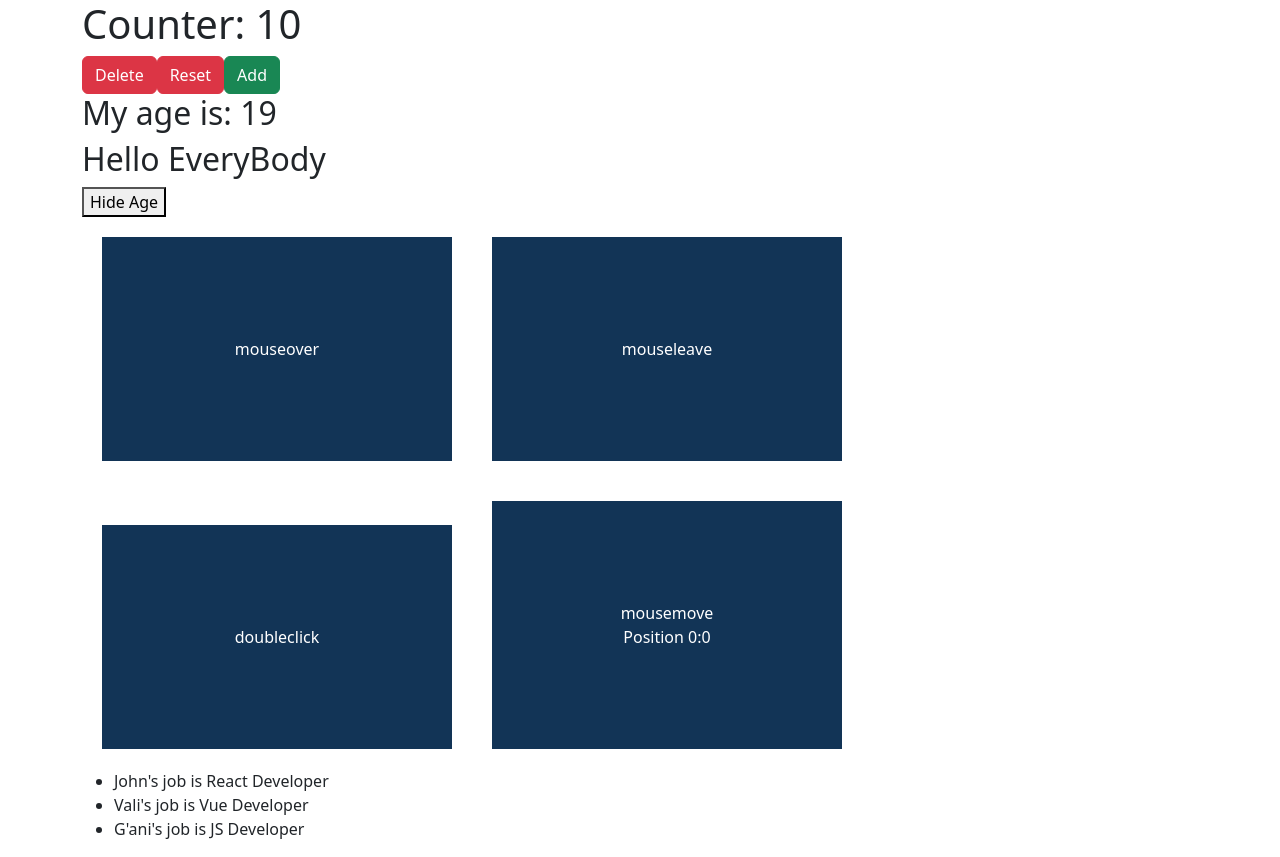
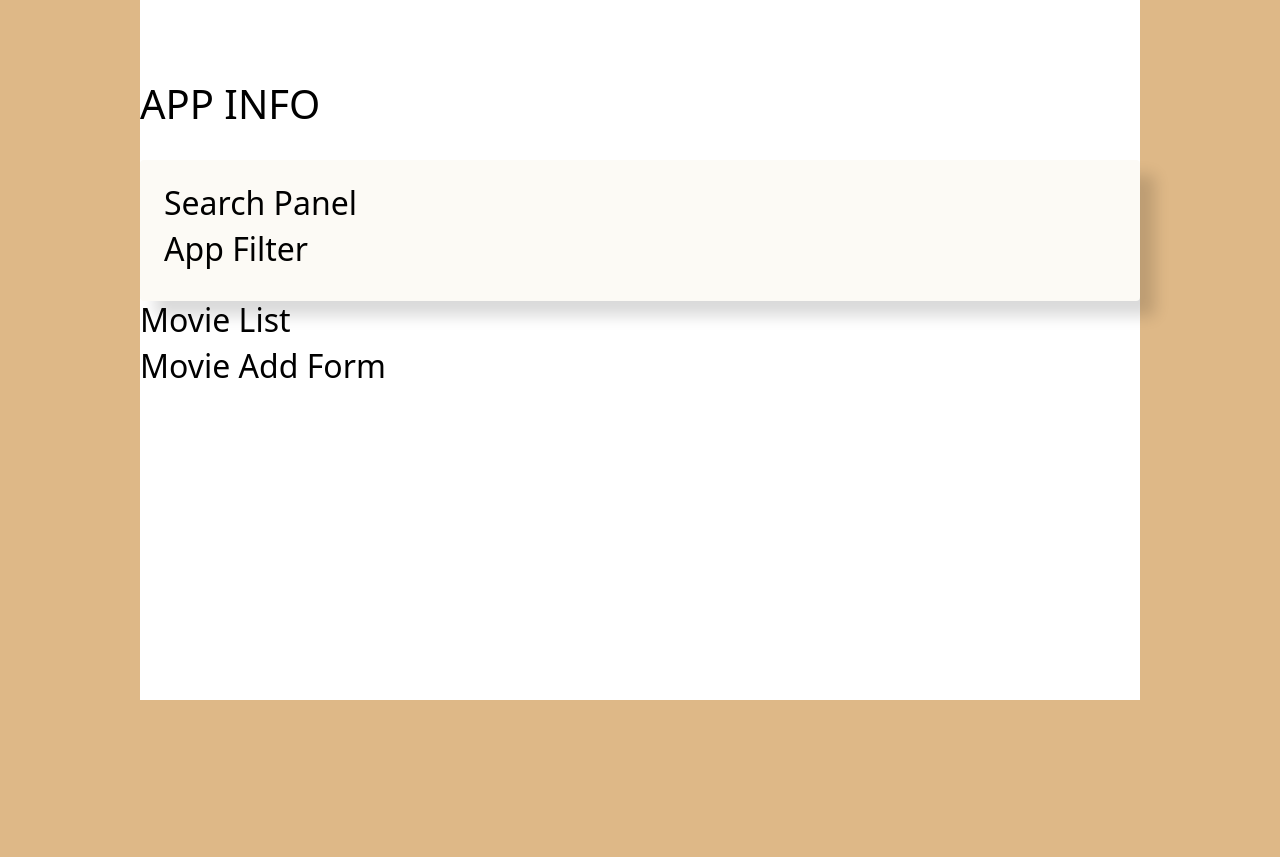
Before and after one commit to boburastonov/vueJS-lessons, a Vue app: page / in a window 1280 px wide. After the commit the page ends 800 px from the top, so only its background shows below. Built offline with nearby package versions, Linux system fonts and the light colour scheme.

Commit message:
5-dars => Yangi loyiha. demo

```diff
--- a/index.html
+++ b/index.html
@@ -3,10 +3,14 @@
   <head>
     <meta charset="UTF-8" />
     <meta name="viewport" content="width=device-width, initial-scale=1.0" />
-    <title>Learn || Vue JS</title>
+    <title>ft_Dev1 || Movie</title>
     <link
       href="https://cdn.jsdelivr.net/npm/bootstrap@5.3.3/dist/css/bootstrap.min.css"
       rel="stylesheet"
+    />
+    <link
+      rel="stylesheet"
+      href="https://cdnjs.cloudflare.com/ajax/libs/font-awesome/6.7.1/css/all.min.css"
     />
   </head>
   <body>
--- a/src/App.vue
+++ /dev/null
@@ -1,72 +0,0 @@
-<template>
-  <div class="container">
-    <h1>Counter: {{ counter }}</h1>
-    <div class="d-flex">
-      <button @click="onDecrement" class="btn btn-danger">Delete</button>
-      <button @click="onReset" class="btn btn-danger">Reset</button>
-      <button @click="onIncrement" class="btn btn-success">Add</button>
-    </div>
-
-    <h2 v-if="isAgeVisible">My age is: {{ age }}</h2>
-    <h2 v-show="isAgeVisible">Hello EveryBody</h2>
-    <button @click="showOrHideAge">
-      <span v-if="!isAgeVisible">Show Age</span>
-      <span v-if="isAgeVisible">Hide Age</span>
-    </button>
-    <br />
-
-    <div class="box" @mouseover="handleEvent">mouseover</div>
-    <div class="box" @mouseleave="handleEvent">mouseleave</div>
-    <div class="box" @dblclick="handleEvent">doubleclick</div>
-    <div class="box" @mousemove="handlePosition">
-      mousemove <br />
-      Position {{ x }}:{{ y }}
-    </div>
-    <ul>
-      <li v-for="user in users" :key="user.name">
-        {{ `${user.name}'s job is ${user.job}` }}
-      </li>
-    </ul>
-  </div>
-</template>
-<script>
-export default {
-  data() {
-    return {
-      counter: 10,
-      age: 19,
-      isAgeVisible: true,
-      x: 0,
-      y: 0,
-      users: [
-        { name: "John", job: "React Developer" },
-        { name: "Vali", job: "Vue Developer" },
-        { name: "G'ani", job: "JS Developer" },
-      ],
-    };
-  },
-  methods: {
-    onIncrement() {
-      this.counter += 1;
-    },
-    onDecrement() {
-      this.counter -= 1;
-    },
-    onReset() {
-      this.counter = 0;
-    },
-    showOrHideAge() {
-      this.isAgeVisible = !this.isAgeVisible;
-    },
-    handleEvent(event) {
-      console.log("event: " + event.type);
-    },
-    handlePosition(event) {
-      this.x = event.offsetX;
-      this.y = event.offsetY;
-    },
-  },
-};
-</script>
-<style lang=""></style>
-0ol,
--- /dev/null
+++ b/src/components/app-filter/AppFilter.vue
@@ -0,0 +1,9 @@
+<template>
+  <div>
+    <h2>App Filter</h2>
+  </div>
+</template>
+<script>
+export default {};
+</script>
+<style></style>
--- /dev/null
+++ b/src/components/app-info/AppInfo.vue
@@ -0,0 +1,9 @@
+<template>
+  <div>
+    <h1>APP INFO</h1>
+  </div>
+</template>
+<script>
+export default {};
+</script>
+<style></style>
--- /dev/null
+++ b/src/components/app/App.vue
@@ -0,0 +1,51 @@
+<template>
+  <div class="app">
+    <div class="content">
+      <AppInfo />
+      <div class="search-panel">
+        <SearchPanel />
+        <AppFilter />
+      </div>
+      <MovieList />
+      <MovieAddForm />
+    </div>
+  </div>
+</template>
+<script>
+import AppInfo from "../app-info/AppInfo.vue";
+import SearchPanel from "../search-panel/SearchPanel.vue";
+import AppFilter from "../app-filter/AppFilter.vue";
+import MovieList from "../movie-list/MovieList.vue";
+import MovieAddForm from "../movie-add-form/MovieAddForm.vue";
+export default {
+  components: {
+    AppInfo,
+    SearchPanel,
+    AppFilter,
+    MovieList,
+    MovieAddForm,
+  },
+};
+</script>
+<style>
+.app {
+  height: 100vh;
+  color: #000;
+}
+
+.content {
+  width: 1000px;
+  min-height: 700px;
+  background-color: #fff;
+  margin: 0 auto;
+  padding: 5rem 0;
+}
+
+.search-panel {
+  margin-top: 2rem;
+  padding: 1.5rem;
+  background-color: #fcfaf5;
+  border-radius: 4px;
+  box-shadow: 15px 15px 15px rgba(0, 0, 0, 0.15);
+}
+</style>
--- /dev/null
+++ b/src/components/movie-add-form/MovieAddForm.vue
@@ -0,0 +1,9 @@
+<template>
+  <div>
+    <h2>Movie Add Form</h2>
+  </div>
+</template>
+<script>
+export default {};
+</script>
+<style></style>
--- /dev/null
+++ b/src/components/movie-list/MovieList.vue
@@ -0,0 +1,9 @@
+<template>
+  <div>
+    <h2>Movie List</h2>
+  </div>
+</template>
+<script>
+export default {};
+</script>
+<style></style>
--- /dev/null
+++ b/src/components/search-panel/SearchPanel.vue
@@ -0,0 +1,9 @@
+<template>
+  <div>
+    <h2>Search Panel</h2>
+  </div>
+</template>
+<script>
+export default {};
+</script>
+<style scoped></style>
--- a/src/main.css
+++ b/src/main.css
@@ -1,9 +1,3 @@
-.box {
-  display: inline-block;
-  width: 350px;
-  padding: 100px 0;
-  margin: 20px;
-  text-align: center;
-  color: white;
-  background-color: #123456;
+body {
+  background-color: burlywood;
 }
--- a/src/main.js
+++ b/src/main.js
@@ -1,5 +1,5 @@
 import { createApp } from "vue";
-import App from "./App.vue";
+import App from "./components/app/App.vue";
 import "./main.css";
 
 createApp(App).mount("#app");
```
